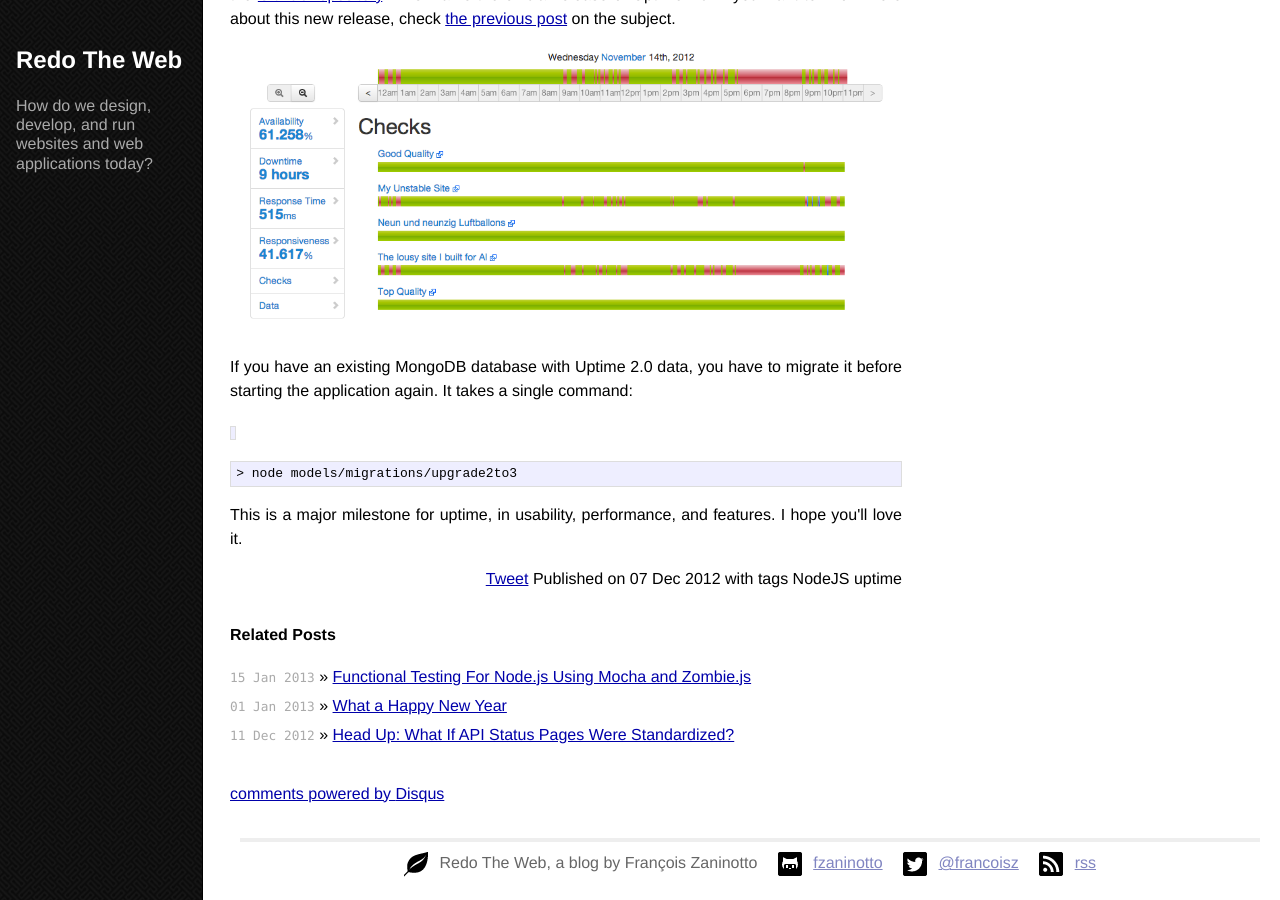
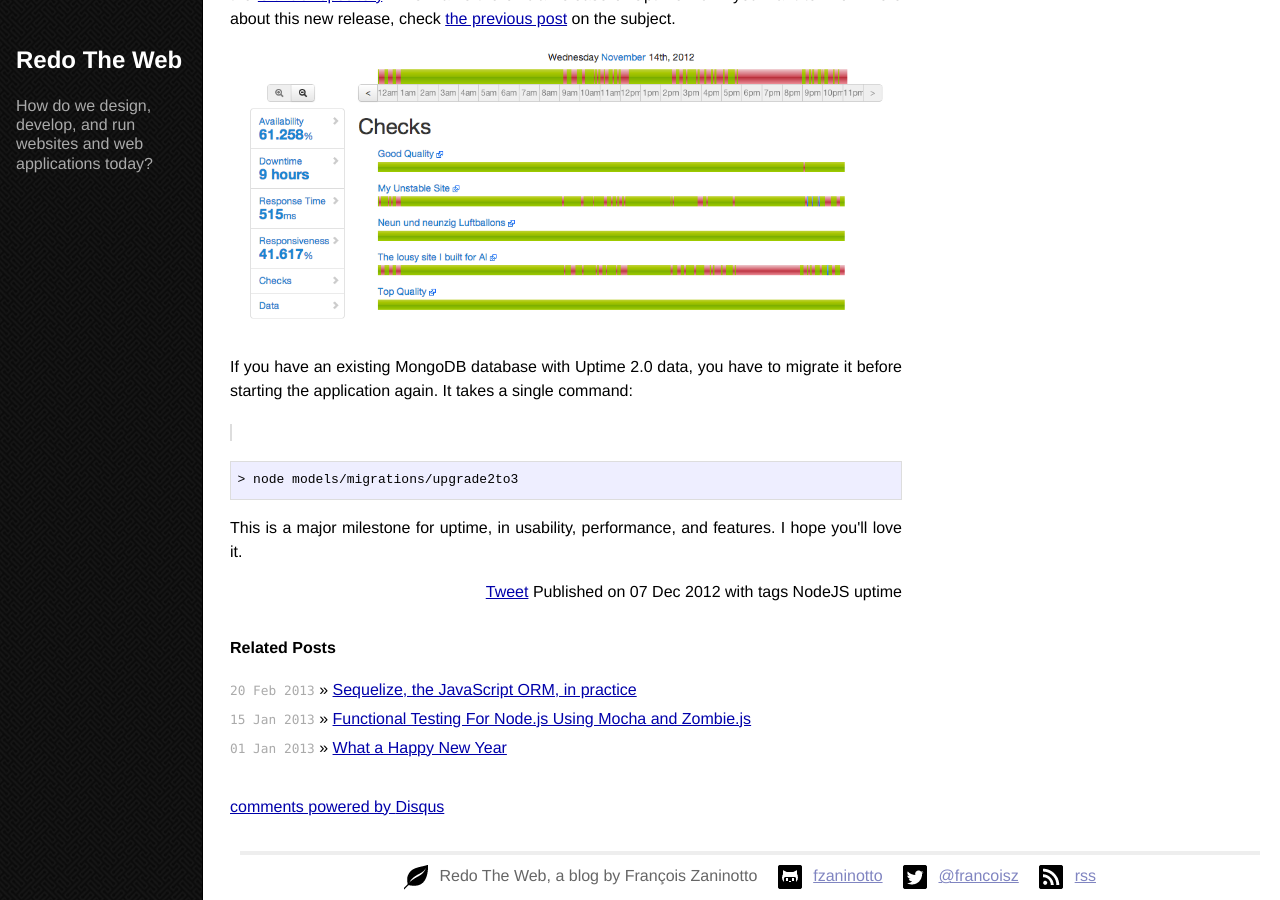
Before and after one commit to fzaninotto/fzaninotto.github.com, a Jekyll site: the page built from _posts/2012-12-07-uptime-v3-is-released.html, in a window 1280 px wide and 900 px high, scrolled down 137 px. Built offline with Jekyll 4.4.1, drawn with Linux system fonts in a browser that asks for light colours; some web fonts are replaced; Markdown is read by kramdown in place of the engine named in the settings; comment, search, counter and statistics services are not loaded; some of the changed lines change nothing that is shown.

Commit message:
Add new Sequelize post@:wq

````diff
--- a/_config.yml
+++ b/_config.yml
@@ -1,4 +1,6 @@
-markdown: rdiscount
+markdown: redcarpet
+redcarpet:
+  extensions: ["no_intra_emphasis", "fenced_code_blocks", "autolink", "strikethrough", "superscript"]
 pygments: true
 permalink: /:year/:month/:day/:title.html
 pagination: 10
--- a/_posts/2012-12-07-uptime-v3-is-released.html
+++ b/_posts/2012-12-07-uptime-v3-is-released.html
@@ -7,7 +7,7 @@
 - uptime
 image: /images/tag_details.png
 ---
-<p>The master branch of the uptime repository now points to version 3, and I just tagged v3.0 on the&nbsp;<a href="https://github.com/fzaninotto/uptime">GitHub repository</a>. This marks the official release of Uptime V3. If you want to know more about this new release, check <a href="http://dotheweb.posterous.com/uptime-v3-is-on-the-way-join-the-beta">the previous post</a>&nbsp;on the subject.</p>
+<p>The master branch of the uptime repository now points to version 3, and I just tagged v3.0 on the&nbsp;<a href="https://github.com/fzaninotto/uptime">GitHub repository</a>. This marks the official release of Uptime V3. If you want to know more about this new release, check <a href="http://redotheweb.com/2012/11/16/uptime-v3-is-on-the-way-join-the-beta.html">the previous post</a>&nbsp;on the subject.</p>
 <p><img src="/images/tag_details.png" alt="Uptime V3 is Released" width="100%"/></p>
 <p>If you have an existing MongoDB database with Uptime 2.0 data, you have to migrate it before starting the application again. It takes a single command:</p>
 <p><code> </code></p>
--- a/_posts/2013-01-15-functional-testing-for-nodejs-using-mocha-and-zombie-js.html
+++ b/_posts/2013-01-15-functional-testing-for-nodejs-using-mocha-and-zombie-js.html
@@ -5,10 +5,10 @@
 tags:
 - agile
 - NodeJS
-excerpt: In Agile development, developers write tests before the implementing a feature. Unit tests should already be in your ADN, so let's talk about functional tests instead. Functional tests are the technical translation of the acceptance tests written by the customer at the back of a user story card. Let's see how to achieve functional testing for Node.js applications.
+excerpt: In Agile development, developers write tests before implementing a feature. Unit tests should already be in your ADN, so let's talk about functional tests instead. Functional tests are the technical translation of the acceptance tests written by the customer at the back of a user story card. Let's see how to achieve functional testing for Node.js applications.
 image: /images/contact.png
 ---
-<p>In Agile development, developers write tests before the implementing a feature. Unit tests should already be in your ADN, so let's talk about <strong>functional tests</strong> instead. Functional tests are the technical translation of the acceptance tests written by the customer <a href="http://www.agilemodeling.com/artifacts/userStory.htm#Detailing">at the back of a user story card</a>. Let's see how to achieve functional testing for Node.js applications.</p>
+<p>In Agile development, developers write tests before implementing a feature. Unit tests should already be in your ADN, so let's talk about <strong>functional tests</strong> instead. Functional tests are the technical translation of the acceptance tests written by the customer <a href="http://www.agilemodeling.com/artifacts/userStory.htm#Detailing">at the back of a user story card</a>. Let's see how to achieve functional testing for Node.js applications.</p>
 <h2>Contact Should Be Easy</h2>
 <p>The customer wants a contact page. She wrote the following User Story:</p>
 <p style="padding-left: 30px;">As a user,<br />Given I found the contact page,<br />I want to fill in my contact information and message,<br />and have it sent to the site owner.</p>
--- /dev/null
+++ b/_posts/2013-02-20-sequelize-the-javascript-orm-in-practice.markdown
@@ -0,0 +1,313 @@
+---
+layout: post
+title: Sequelize, the JavaScript ORM, in practice
+published: true
+tags:
+- NodeJS
+excerpt: "Node.js is well-know for its good connectivity with NoSQL databases. A less know fact is that it's also very efficient with relational databases. Among the dozens ORMs out there in JavaScript, one stands out for relational databases: Sequelize. It's quite easy to learn but there are not many pointers about how to organize model code with this module. Here are a few tips we learned by using Sequelize in a medium size project."
+image: /images/nodejs-mysql.png
+---
+Node.js is well-know for its good connectivity with NoSQL databases. A less know fact is that it's also very efficient with relational databases. Among the dozens ORMs out there in JavaScript, one stands out for relational databases: [Sequelize](http://www.sequelizejs.com/). It's quite easy to learn but there are not many pointers about how to organize model code with this module. Here are a few tips we learned by using Sequelize in a medium size project.
+
+<img src="/images/nodejs-mysql.png" />
+
+## Sequelize 101
+
+Sequelize claims to supports MySQL, PostgreSQL and SQLite. The [Sequelize docs](http://www.sequelizejs.com/#models) explain the first steps with the JavaScript ORM. First, initialize a database connection, then a few models, without worrying about primary or foreign keys:
+
+```javascript
+var sequelize = new Sequelize('database', 'username'[, 'password'])
+var Project = sequelize.define('Project', {
+  title:       Sequelize.STRING,
+  description: Sequelize.TEXT
+});
+var Task = sequelize.define('Task', {
+  title:       Sequelize.STRING,
+  description: Sequelize.TEXT,
+  deadline:    Sequelize.DATE
+});
+Project.hasMany(Task);
+```
+
+Next, create new instances and persist them, query the database, etc.
+
+```javascript
+// create an instance
+var task = Task.build({title: 'very important task'})
+task.title // ==> 'very important task'
+// persist an instance
+task.save()
+  .error(function(err) {
+    // error callback
+  })
+  .success(function() {
+    // success callback
+  });
+
+// query persistence for instances
+var tasks = Task.all({ where: ['dealdine < ?', new Date()] })
+  .error(function(err) {
+    // error callback
+  })
+  .success(function() {
+    // success callback
+  });
+```
+
+Sequelize uses promises so you can chain error and success callbacks, and it all plays well with unit tests.
+
+All that is pretty well documented, but the Sequelize documentation only covers the basic usage. Once you start using Sequelize in real world projects, finding the right way to implement a feature gets trickier.
+
+## Model File Structure
+
+All the examples in the Sequelize documentation show all model declarations grouped in a single file. Once a project reaches production size, this is not a viable approach. The alternative is to *import* models from a module using `sequelize.import()`.
+
+The problem is that relationships rely on several models. When you declare a relationship, models from both sides of the relationship must already be imported. You should not import model files from other model files because of Node.js module caching policy (more on that later on); instead, you can define relationships in a standalone file.
+
+Here is the file structure we've been working with:
+
+    models/
+      index.js      # import all models and creates relationships
+      PhoneNumber.js
+      Task.js
+      User.js
+      ...
+
+And here is how the main `models/index.js` initializes the entire model:
+
+```javascript
+var Sequelize = require('sequelize');
+var config    = require('config').database;  // we use node-config to handle environments
+
+// initialize database connection
+var sequelize = new Sequelize(
+  config.name,
+  config.username,
+  config.password,
+  config.options
+);
+
+// load models
+var models = [
+  'PhoneNumber',
+  'Task',
+  'User'
+];
+models.forEach(function(model) {
+  module.exports[model] = sequelize.import(__dirname + '/' + model);
+});
+
+// describe relationships
+(function(m) {
+  m.PhoneNumber.belongsTo(m.User);
+  m.Task.belongsTo(m.User);
+  m.User.hasMany(m.Task);
+  m.User.hasMany(m.PhoneNumber);
+})(module.exports);
+
+// export connection
+module.exports.sequelize = sequelize;
+```
+
+## Using Models In Code
+
+From other parts of the application, if you need a model class, require the `models/index.js` instead of the standalone model file. That way, you don't have to repeat the Sequelize initialization.
+
+```javascript
+var models = require('./models');
+var User = models.User;
+
+var user = User.build({ first_name: "John", last_name: "Doe "});
+```
+
+The problem is, when you require the `models/index.js` file, Node may use a cached version of the module... or not:
+
+From [nodejs.org](http://nodejs.org/docs/latest/api/modules.html#caching):
+
+>Multiple calls to require('foo') may not cause the module code to be executed multiple times.
+>(...)
+>Modules are cached based on their resolved filename. Since modules may resolve to a different filename based on the location of the calling module (loading from node_modules folders), it is not a guarantee that require('foo') will always return the exact same object, if it would resolve to different files.
+
+That means that using `require('./models')` to get the models may create more than one connection to the database. To avoid that, the `models` variable must be somehow singleton-esque. This can be easily achieved, if you're using a framework like [expressjs](http://expressjs.com/), by attaching the `models` module to the application:
+
+```javascript
+app.set('models', require('./models'));
+```
+
+And when you need to require a class of the model in a controller, use this application setting rather than a direct import:
+
+```javascript
+var User = app.get('models').User;
+```
+
+## Accessing Other Models
+
+Sequelize models can be extended with class and instance methods. You can add abilities to model classes, much like in a true ActiveRecord implementation. But a problem arises when adding a method that depends on another model: how can a model access another one?
+
+```javascript
+// in models/User.js
+module.exports = function(sequelize, DataTypes) {
+  return sequelize.define('User', {
+    first_name: DataTypes.STRING,
+    last_name: DataTypes.STRING,
+  }, {
+    instanceMethods: {
+      countTasks: function() {
+        // how to implement this method ?
+      }
+    }
+  });
+};
+```
+
+If the two models share a relationship, there is a way. Here, one `User` has many `Tasks`, that makes the `Task` model accessible through `User.associations['Tasks'].target`. And here is yet another problem: since Sequelize doesn't use prototype-based inheritance, how can a `User` instance gain access to the `User` class? Digging into the Sequelize source brings the protected `__factory` to the light. With all this undocumented knowledge, it is now possible to write the `countTasks()` instance method:
+
+```javascript
+countTasks: function() {
+  return this.__factory.associations['Tasks'].target.count({ where: { user_id: this.id } });
+}
+```
+
+Note that `Task.count()` returns a promise, so `countTasks()` also returns a promise:
+
+```javascript
+user.countTasks().success(function(nbTasks) {
+  // do somethig with the user task count
+});
+```
+
+## Extending models (a.k.a Behaviors)
+
+What if you need to reuse several methods across several models? Sequelize doesn't have a [behavior system](http://propelorm.org/documentation/07-behaviors.html) per se (or "concerns" in the Ruby on Rails terminology), although it's [quite easy to implement](https://github.com/sdepold/sequelize/pull/429). For now, you're condemned to import common methods before the call to `sequelize.define()` and use `Sequelize.Utils._.extend()` to add it to the `instanceMethods` or `classMethods` object:
+
+```javascript
+// in models/FriendlyUrl.js
+module.exports = function(keys) {
+  return {
+    getUrl: function() {
+      var ret = '';
+      keys.forEach(function(key) {
+        ret += this[key];
+      })
+      return ret
+        .toLowerCase()
+        .replace(/^\s+|\s+$/g, "")    // trim whitespace
+        .replace(/[_|\s]+/g, "-")
+        .replace(/[^a-z0-9-]+/g, "")
+        .replace(/[-]+/g, "-")
+        .replace(/^-+|-+$/g, "");
+    }
+  };
+}
+
+// in models/User.js
+var friendlyUrlMethods = require('./FriendlyUrl')(['first_name', 'last_name']);
+module.exports = function(sequelize, DataTypes) {
+  return sequelize.define('User', {
+    first_name: DataTypes.STRING,
+    last_name: DataTypes.STRING,
+  }, {
+    instanceMethods: Sequelize.Utils._.extend({}, friendlyUrlMethods, {
+      countTasks: function() {
+        return this.__factory.associations['Tasks'].target.count({ where: { user_id: this.id } });
+      }
+    });
+  })
+};
+```
+
+Now the `User` model instances gain access to a `getUrl()` method:
+
+```javascript
+var user = User.build({ first_name: 'John', last_name: 'Doe' });
+user.getUrl(); // 'john_doe'
+```
+
+A limitation of this trick is that you must define behaviors *before* the actual model. This forbids behaviors accessing other models.
+
+## Query Series
+
+Sequelize provides a tool called the `QueryChainer` to ease the resynchronization of queries.
+
+```javascript
+new Sequelize.Utils.QueryChainer()
+  .add(User, 'find', [id])
+  .add(Task, 'findAll')
+  .error(function(err) { /* hmm not good :> */ })
+  .success(function(results) {
+    var user = results[0];
+    var tasks = results[1];
+    // do things with the results
+  });
+```
+
+After using it a little, this utility turns out to be very limited. Most notably, `QueryChainer` executes all queries in parallel by default. And you only get access to the results of the queries in the final callback - no way to pass values from one query to the other.
+
+We've found it much more convenient to use a generic resynchronizing module like [`async`](https://github.com/caolan/async), which provides the wonderful [`async.auto()`](https://github.com/caolan/async#auto) utility. This method lets you list tasks together with dependencies, and determines which task can be run in parallel, and which must be run in series.
+
+```javascript
+async.auto([
+  user: function(next) {
+    User.find(id).complete(next);
+  },
+  tasks: ['user', function(next) {
+    Tasks.findAll({ where: { user_id: user.id } }}).complete(next);
+  }]
+], function(err, results) {
+    var user = results.user;
+    var tasks = results.tasks;
+    // do things with the results
+});
+```
+
+Notice the `complete()` method, which is an alternative to the two `success()` and `error()` callbacks. `complete()` accepts a callback with the signature `(err, res)`, which is more natural in the Node.js world, and compatible with `async`.
+
+## Prefetching
+
+One thing ORMs are usually good at is minimizing queries. Sequelize offers a prefetching feature, allowing to group two queries in a single one using a JOIN. For instance, if you want to retrieve a Task together with the related User, write the query as follows:
+
+```javascript
+Task.find({ where: { id: id } }, include: ['User'])
+  .error(function(err) {
+    // error callback
+  })
+  .success(function(task) {
+    task.getUser(); // does not trigger a new query
+  });
+```
+
+This is another undocumented feature, although the documentation [should be updated soon](https://github.com/sdepold/sequelize-doc/pull/20/files).
+
+## Migrations
+
+Sequelize provides a migration command line utility. But because it only allows modifying the model using Sequelize commands (and [not calling any asynchronous method of your own](https://github.com/sdepold/sequelize/pull/433)), this migration command falls short.
+
+As of now, we've been handling migrations manually using numbered SQL files and a custom utility to run them in order.
+
+## Custom SQL queries
+
+Sequelize is built over database adapters, and as such provides a way to execute arbitrary SQL queries against the database. Here is an example:
+
+```javascript
+var util = require('util');
+var query = 'SELECT * FROM `Task` ' +
+            'LEFT JOIN `User` ON `Task`.`userid` = `User`.`id` ' +
+            'WHERE `User`.`last_name` = %s';
+var escapedName = sequelize.constructor.Utils.escape(last_name);
+queryWithParams = util.format(query, escapedName);
+sequelize.query(queryWithParams, Task)
+  .error(function(err) {
+    // error callback
+  })
+  .success(function(tasks) {
+    task.getUser(); // does not trigger a new query
+  });
+```
+
+`sequelize.query()` returns a promise just like other query functions. If you provide the model to use for hydration (`Task` in this case), the `query()` method returns model instances rather than a simple JSON.
+
+Note that you must escape values by hand before concatenating them into the SQL query. For strings, `sequelize.constructor.Utils.escape()` is your friend. For integers, `util.format('%d')` should do the trick.
+
+## Conclusion
+
+Is Sequelize ready for prime time ? Almost. The learning curve is made longer by an incomplete documentation, but most of the features required by a production-level ORM are there. However, I wouldn't recommend it for production just yet if you're not ready to run on your own fork, since the rate at which PRs are merged in the [Sequelize GitHub repository](https://github.com/sdepold/sequelize) is low.
--- a/css/screen.css
+++ b/css/screen.css
@@ -51,6 +51,12 @@
 table {
   font-size: inherit;
   font: 100%;
+}
+
+blockquote {
+  padding: 0 0 0 15px;
+  margin: 0 0 20px;
+  border-left: 5px solid #eeeeee;
 }
 
 /*****************************************************************************/
@@ -201,8 +207,8 @@
   #post pre {
     border: 1px solid #ddd;
     background-color: #eef;
-    padding: 0 .4em;
     overflow: auto;
+    padding: 0.5em;
   }
 
   #post ul,
@@ -213,14 +219,18 @@
   #post code {
     border: 1px solid #ddd;
     background-color: #eef;
-    font-size: 85%;
-    padding: 0 .2em;
   }
 
     #post pre code {
       border: none;
+      line-height: normal;
+      margin: 0;
     }
 
+.site .highlight {
+  line-height: 1em;
+  margin-bottom: 1em;
+}
   /* terminal */
 
   #post pre.terminal {
````
Also changed, not shown: images/nodejs-mysql.png (added).
